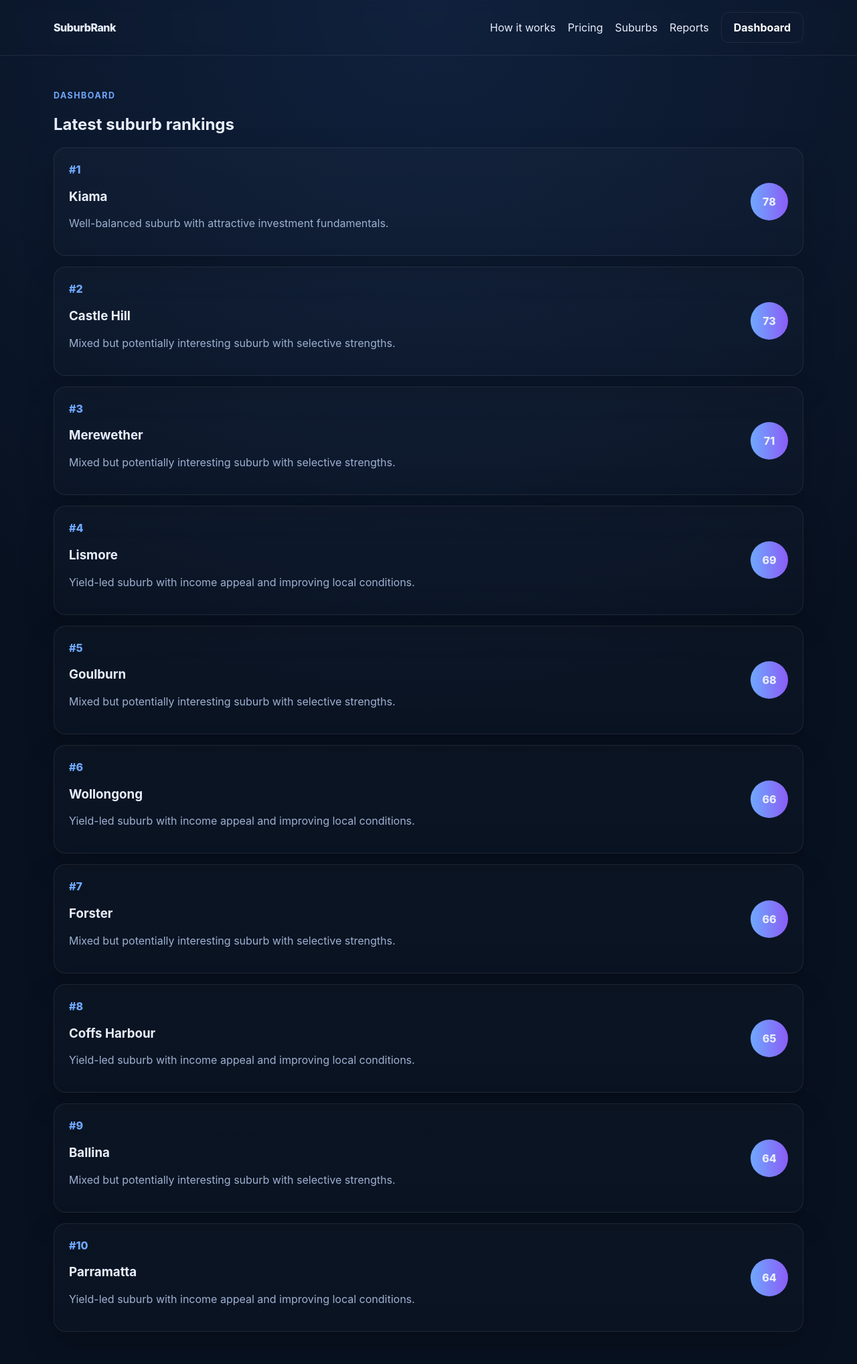
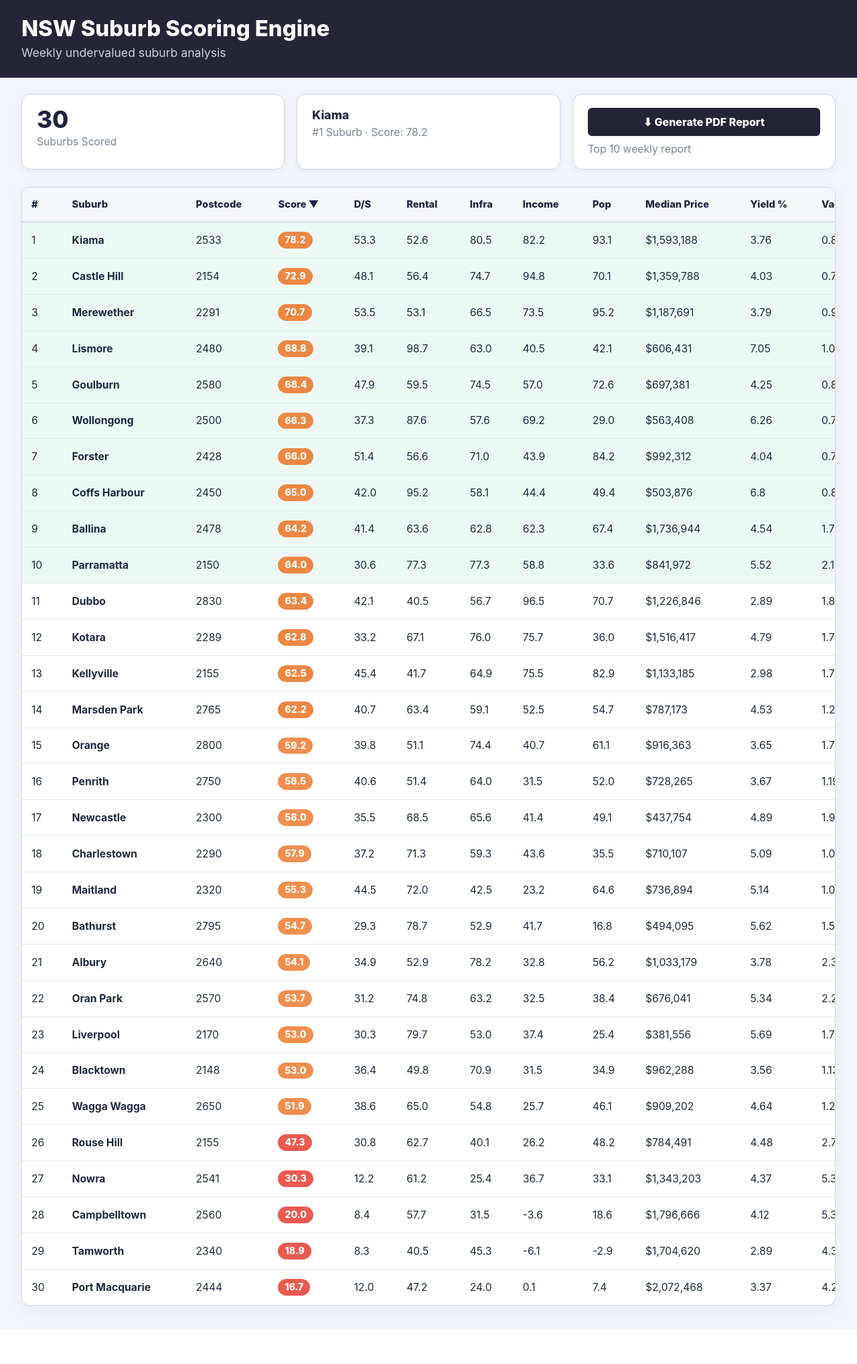
Before and after one commit to vghattavi/suburbrank, a FastAPI app: page /app/dashboard in a window 1280 px wide. Shown: the whole page at 67% size. After the commit the page ends 1970 px from the top, so only its background shows below. Run offline with FastAPI, Linux system fonts and the light colour scheme.

Commit message:
Redesign dashboard to match scoring table mockup

```diff
--- a/app/main.py
+++ b/app/main.py
@@ -57,31 +57,56 @@ async def dashboard(request: Request):
     db = db_session()
     try:
         latest_run = db.query(ScoringRun).order_by(ScoringRun.run_date.desc()).first()
-        top_scores = []
+        report = None
+        dashboard_rows = []
+        top_suburb = None
+
         if latest_run:
+            report = (
+                db.query(WeeklyReport)
+                .filter(WeeklyReport.scoring_run_id == latest_run.id, WeeklyReport.is_published == True)
+                .order_by(WeeklyReport.published_at.desc())
+                .first()
+            )
             score_rows = (
-                db.query(SuburbScore, Suburb)
+                db.query(SuburbScore, Suburb, MetricSnapshot)
                 .join(Suburb, Suburb.id == SuburbScore.suburb_id)
+                .join(MetricSnapshot, MetricSnapshot.suburb_id == Suburb.id)
                 .filter(SuburbScore.scoring_run_id == latest_run.id)
                 .order_by(SuburbScore.rank.asc())
-                .limit(10)
                 .all()
             )
-            top_scores = [
+            dashboard_rows = [
                 {
+                    "suburb_id": suburb.id,
                     "rank": score.rank,
                     "name": suburb.name,
-                    "score": round(score.total_score),
+                    "postcode": suburb.postcode,
+                    "score": round(score.total_score, 1),
+                    "demand_supply": round(snapshot.demand_pressure * 7, 1),
+                    "rental": round(snapshot.rental_yield * 14, 1),
+                    "infrastructure": round(snapshot.infrastructure_score * 17.5, 1),
+                    "income": round(snapshot.price_growth_12m * 7, 1),
+                    "population": round(snapshot.population_growth * 16, 1),
+                    "median_price": round(snapshot.median_price),
+                    "yield_percent": round(snapshot.rental_yield, 2),
+                    "vacancy_percent": round(snapshot.vacancy_rate, 2),
                     "summary": score.summary_line,
                 }
-                for score, suburb in score_rows
+                for score, suburb, snapshot in score_rows
             ]
+            if dashboard_rows:
+                top_suburb = dashboard_rows[0]
+
         return templates.TemplateResponse(
             request,
             "dashboard.html",
             {
                 "brand": "SuburbRank",
-                "top_suburbs": top_scores,
+                "table_rows": dashboard_rows,
+                "top_suburb": top_suburb,
+                "report": report,
+                "suburb_count": len(dashboard_rows),
             },
         )
     finally:
--- a/app/static/styles.css
+++ b/app/static/styles.css
@@ -1,23 +1,28 @@
 :root {
-  --bg: #081120;
-  --panel: #0f1b31;
-  --panel-2: #13213b;
-  --text: #e8eefc;
-  --muted: #9eb0d1;
-  --accent: #6ea8fe;
-  --accent-2: #8b5cf6;
-  --border: rgba(255,255,255,0.08);
+  --bg: #f4f6fb;
+  --panel: #ffffff;
+  --panel-2: #f7f8fc;
+  --text: #1f2540;
+  --muted: #7a8298;
+  --accent: #242436;
+  --accent-2: #2f3049;
+  --border: #d8deea;
+  --hero: #262538;
+  --top-row: #edf8f5;
+  --score-high: #eb8743;
+  --score-mid: #ef8f4f;
+  --score-low: #e95a4f;
 }
 * { box-sizing: border-box; }
 body {
   margin: 0;
   font-family: Inter, ui-sans-serif, system-ui, -apple-system, BlinkMacSystemFont, sans-serif;
-  background: radial-gradient(circle at top, #10213d 0%, var(--bg) 50%);
+  background: var(--bg);
   color: var(--text);
 }
 a { color: inherit; text-decoration: none; }
-.container { width: min(1120px, calc(100% - 32px)); margin: 0 auto; }
-.site-header { border-bottom: 1px solid var(--border); backdrop-filter: blur(8px); }
+.container { width: min(2048px, calc(100% - 64px)); margin: 0 auto; }
+.site-header { border-bottom: 1px solid var(--border); background: rgba(255,255,255,0.9); backdrop-filter: blur(8px); }
 .nav { display:flex; justify-content:space-between; align-items:center; padding: 18px 0; }
 .nav nav { display:flex; gap: 18px; align-items:center; }
 .logo { font-weight: 800; letter-spacing: -0.03em; }
@@ -27,14 +32,14 @@ a { color: inherit; text-decoration: none; }
 .hero-actions { display:flex; gap: 12px; margin-top: 28px; flex-wrap: wrap; }
 .section { padding: 48px 0; }
 .narrow .container, .section.narrow .container { max-width: 760px; }
-.eyebrow { color: var(--accent); text-transform: uppercase; font-size: .78rem; letter-spacing: .12em; font-weight: 700; }
+.eyebrow { color: #56607a; text-transform: uppercase; font-size: .78rem; letter-spacing: .12em; font-weight: 700; }
 .grid-3 { display:grid; grid-template-columns: repeat(3, 1fr); gap: 18px; }
 .card, .pricing-card {
-  background: linear-gradient(180deg, rgba(255,255,255,0.02), rgba(255,255,255,0.01));
+  background: var(--panel);
   border: 1px solid var(--border);
   border-radius: 18px;
   padding: 22px;
-  box-shadow: 0 18px 48px rgba(0,0,0,0.18);
+  box-shadow: 0 12px 32px rgba(21, 30, 54, 0.08);
 }
 .button {
   display:inline-flex; align-items:center; justify-content:center;
@@ -42,18 +47,175 @@ a { color: inherit; text-decoration: none; }
   color: white; padding: 12px 18px; border-radius: 12px; font-weight: 700;
 }
 .button-secondary, .button-ghost {
-  background: transparent; border: 1px solid var(--border);
+  background: transparent; border: 1px solid var(--border); color: var(--text);
 }
 .stack { display:flex; flex-direction:column; gap: 16px; }
 .suburb-row { display:flex; justify-content:space-between; gap: 16px; align-items:center; }
 .score-pill {
   min-width: 56px; height: 56px; border-radius: 999px; display:flex; align-items:center; justify-content:center;
-  background: linear-gradient(90deg, var(--accent), var(--accent-2)); font-weight: 800;
+  background: linear-gradient(90deg, var(--accent), var(--accent-2)); font-weight: 800; color: #fff;
 }
-.rank { color: var(--accent); font-weight: 800; }
-.microcopy, p { color: var(--muted); }
-ul { color: var(--muted); }
-@media (max-width: 900px) {
+.rank { color: #55607d; font-weight: 800; }
+.microcopy, p, ul { color: var(--muted); }
+
+.dashboard-shell {
+  min-height: 100vh;
+}
+
+.dashboard-hero {
+  background: var(--hero);
+  color: white;
+  padding: 24px 0 26px;
+  border-bottom: 1px solid rgba(0, 0, 0, 0.08);
+}
+
+.dashboard-hero h1 {
+  margin: 0;
+  font-size: 2.05rem;
+  line-height: 1.1;
+  font-weight: 800;
+}
+
+.dashboard-hero p {
+  margin: 8px 0 0;
+  color: #cdd0da;
+  font-size: 1.1rem;
+}
+
+.dashboard-page {
+  padding: 24px 0 36px;
+}
+
+.dashboard-summary-grid {
+  display: grid;
+  grid-template-columns: repeat(3, minmax(0, 1fr));
+  gap: 18px;
+  margin-bottom: 26px;
+}
+
+.summary-card {
+  background: var(--panel);
+  border: 1px solid #cfd7e6;
+  border-radius: 14px;
+  padding: 20px 22px;
+  min-height: 106px;
+  box-shadow: 0 4px 14px rgba(28, 37, 64, 0.05);
+}
+
+.summary-value {
+  font-size: 2.2rem;
+  font-weight: 800;
+  line-height: 1;
+  margin-bottom: 6px;
+}
+
+.summary-title {
+  font-size: 1.1rem;
+  font-weight: 800;
+  color: var(--text);
+  margin-bottom: 6px;
+}
+
+.summary-label {
+  color: var(--muted);
+  font-size: 0.98rem;
+}
+
+.summary-card-action {
+  display: flex;
+  flex-direction: column;
+  justify-content: center;
+}
+
+.report-button {
+  display: inline-flex;
+  align-items: center;
+  justify-content: center;
+  width: 100%;
+  min-height: 42px;
+  padding: 10px 16px;
+  border: 0;
+  border-radius: 6px;
+  background: var(--accent);
+  color: #fff;
+  font-weight: 800;
+  margin-bottom: 10px;
+}
+
+.report-button[disabled] {
+  opacity: 0.55;
+  cursor: not-allowed;
+}
+
+.dashboard-table-wrap {
+  background: var(--panel);
+  border: 1px solid #cfd7e6;
+  border-radius: 12px;
+  overflow: hidden;
+  box-shadow: 0 8px 24px rgba(31, 37, 64, 0.06);
+}
+
+.dashboard-table {
+  width: 100%;
+  border-collapse: collapse;
+  min-width: 1320px;
+}
+
+.dashboard-table thead th {
+  background: #f5f7fb;
+  color: var(--text);
+  text-align: left;
+  font-size: 0.92rem;
+  font-weight: 800;
+  padding: 16px 14px;
+  border-bottom: 2px solid #d7deea;
+}
+
+.dashboard-table tbody td {
+  padding: 14px;
+  border-bottom: 1px solid #e2e7f0;
+  color: #1e2841;
+  font-size: 0.98rem;
+}
+
+.dashboard-table tbody tr.is-top-10 {
+  background: var(--top-row);
+}
+
+.dashboard-table tbody tr:last-child td {
+  border-bottom: 0;
+}
+
+.dashboard-table a {
+  font-weight: 700;
+}
+
+.table-score-pill {
+  display: inline-flex;
+  align-items: center;
+  justify-content: center;
+  min-width: 42px;
+  padding: 4px 10px;
+  border-radius: 999px;
+  color: #fff;
+  font-size: 0.88rem;
+  font-weight: 800;
+  line-height: 1.2;
+}
+
+.score-high { background: var(--score-high); }
+.score-mid { background: var(--score-mid); }
+.score-low { background: var(--score-low); }
+
+@media (max-width: 1100px) {
+  .dashboard-summary-grid,
   .grid-3 { grid-template-columns: 1fr; }
   .suburb-row { flex-direction: column; align-items:flex-start; }
 }
+
+@media (max-width: 720px) {
+  .container { width: min(100%, calc(100% - 24px)); }
+  .dashboard-hero h1 { font-size: 1.6rem; }
+  .dashboard-hero p { font-size: 0.95rem; }
+  .dashboard-table-wrap { overflow-x: auto; }
+}
--- a/app/templates/base.html
+++ b/app/templates/base.html
@@ -7,6 +7,7 @@
   <link rel="stylesheet" href="/static/styles.css" />
 </head>
 <body>
+  {% if request.url.path != "/app/dashboard" %}
   <header class="site-header">
     <div class="container nav">
       <a href="/" class="logo">{{ brand }}</a>
@@ -19,6 +20,7 @@
       </nav>
     </div>
   </header>
+  {% endif %}
   <main>
     {% block content %}{% endblock %}
   </main>
--- a/app/templates/dashboard.html
+++ b/app/templates/dashboard.html
@@ -1,22 +1,82 @@
 {% extends "base.html" %}
 {% block content %}
-<section class="section">
-  <div class="container">
-    <span class="eyebrow">Dashboard</span>
-    <h1>Latest suburb rankings</h1>
-    <div class="stack">
-      {% for suburb in top_suburbs %}
-      <div class="card suburb-card">
-        <div class="suburb-row">
-          <div>
-            <div class="rank">#{{ suburb.rank }}</div>
-            <h3>{{ suburb.name }}</h3>
-            <p>{{ suburb.summary }}</p>
-          </div>
-          <div class="score-pill">{{ suburb.score }}</div>
-        </div>
+<section class="dashboard-shell">
+  <div class="dashboard-hero">
+    <div class="container">
+      <h1>NSW Suburb Scoring Engine</h1>
+      <p>Weekly undervalued suburb analysis</p>
+    </div>
+  </div>
+
+  <div class="container dashboard-page">
+    <div class="dashboard-summary-grid">
+      <div class="summary-card">
+        <div class="summary-value">{{ suburb_count }}</div>
+        <div class="summary-label">Suburbs Scored</div>
       </div>
-      {% endfor %}
+
+      <div class="summary-card">
+        {% if top_suburb %}
+        <div class="summary-title">{{ top_suburb.name }}</div>
+        <div class="summary-label">#{{ top_suburb.rank }} Suburb · Score: {{ top_suburb.score }}</div>
+        {% else %}
+        <div class="summary-title">No data yet</div>
+        <div class="summary-label">Run a scoring job to populate rankings</div>
+        {% endif %}
+      </div>
+
+      <div class="summary-card summary-card-action">
+        {% if report %}
+        <a class="report-button" href="/app/reports/{{ report.slug }}">⬇ Generate PDF Report</a>
+        <div class="summary-label">Top 10 weekly report</div>
+        {% else %}
+        <button class="report-button" type="button" disabled>⬇ Generate PDF Report</button>
+        <div class="summary-label">No published weekly report yet</div>
+        {% endif %}
+      </div>
+    </div>
+
+    <div class="dashboard-table-wrap">
+      <table class="dashboard-table">
+        <thead>
+          <tr>
+            <th>#</th>
+            <th>Suburb</th>
+            <th>Postcode</th>
+            <th>Score ▼</th>
+            <th>D/S</th>
+            <th>Rental</th>
+            <th>Infra</th>
+            <th>Income</th>
+            <th>Pop</th>
+            <th>Median Price</th>
+            <th>Yield %</th>
+            <th>Vacancy %</th>
+          </tr>
+        </thead>
+        <tbody>
+          {% for row in table_rows %}
+          <tr class="{% if row.rank <= 10 %}is-top-10{% endif %}">
+            <td>{{ row.rank }}</td>
+            <td><a href="/app/suburbs/{{ row.suburb_id }}">{{ row.name }}</a></td>
+            <td>{{ row.postcode }}</td>
+            <td>
+              <span class="table-score-pill {% if row.score >= 60 %}score-high{% elif row.score >= 50 %}score-mid{% else %}score-low{% endif %}">
+                {{ row.score }}
+              </span>
+            </td>
+            <td>{{ row.demand_supply }}</td>
+            <td>{{ row.rental }}</td>
+            <td>{{ row.infrastructure }}</td>
+            <td>{{ row.income }}</td>
+            <td>{{ row.population }}</td>
+            <td>${{ "{:,}".format(row.median_price) }}</td>
+            <td>{{ row.yield_percent }}</td>
+            <td>{{ row.vacancy_percent }}</td>
+          </tr>
+          {% endfor %}
+        </tbody>
+      </table>
     </div>
   </div>
 </section>
```
